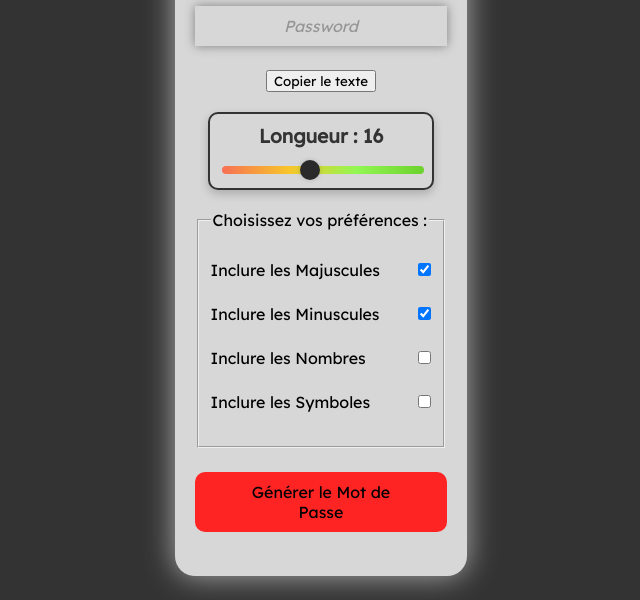
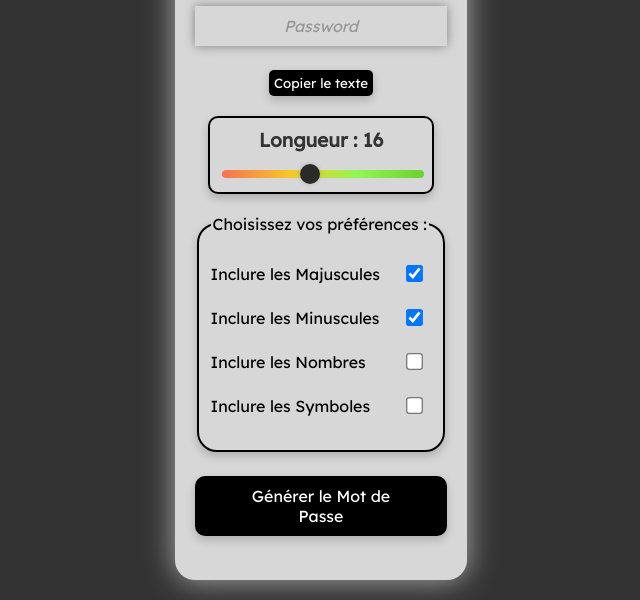
Before and after one commit to Vexyuu/PasswordGenerator, a plain HTML site: page index.html in a window 1280 px wide. Both pictures are taken after a click on the button "Copier le texte". Shown: the part 200-800 px from the top of the page, without its empty margins (319-959 px from the left). Drawn offline with Linux system fonts and the light colour scheme.

Commit message:
Updates front

```diff
--- a/script.js
+++ b/script.js
@@ -2,6 +2,8 @@ const button = document.getElementById("button-generate");
 const Resultat = document.getElementById("returnResultat");
 const slider = document.getElementById("slider");
 const lengthValue = document.getElementById("length-value");
+const buttonCP = document.getElementById("CopierColler");
+const CopyPastText = document.getElementById("CopierColler");
 
 // ----------------------------------------------------------------- //
 // --------------------------Options Table-------------------------- //
@@ -25,6 +27,7 @@ slider.addEventListener("input", function () {
   lengthValue.textContent = slider.value;
 });
 
+buttonCP.addEventListener("click", buttonCPClicked);
 button.addEventListener("click", buttonClicked);
 
 // ------------------------------------------------------------- //
@@ -52,14 +55,6 @@ function generatePassword() {
   Resultat.innerHTML = password;
 }
 
-function buttonClicked() {
-  button.style.transform = "scale(1.1)";
-  button.style.transition = "0.5s";
-  setTimeout(() => {
-    button.style.transform = "scale(1.0)";
-  }, 100);
-}
-
 function ErreurOption() {
   Resultat.innerHTML = "Veuillez sélectionner au moins une option.";
   Resultat.style.color = "red";
@@ -73,5 +68,22 @@ function ErreurOption() {
 function CopyPast() {
   navigator.clipboard.writeText(Resultat.innerHTML).then(() => {
     Resultat.innerHTML = "Copié !";
+    CopyPastText.reset();
   });
 }
+
+function buttonClicked() {
+  button.style.transform = "scale(1.2)";
+  button.style.transition = "0.6s";
+  setTimeout(() => {
+    button.style.transform = "scale(1.0)";
+  }, 100);
+}
+
+function buttonCPClicked() {
+  buttonCP.style.transform = "scale(1.2)";
+  buttonCP.style.transition = "0.6s";
+  setTimeout(() => {
+    buttonCP.style.transform = "scale(1.0)";
+  }, 100);
+}
--- a/style.css
+++ b/style.css
@@ -34,7 +34,7 @@ body {
   margin: 20px auto;
   text-align: center;
   padding: 10px;
-  border: 2px solid #333;
+  border: 2px solid black;
   border-radius: 10px;
   background-color: rgb(216, 215, 215);
   box-shadow: 0px 4px 10px rgba(0, 0, 0, 0.2);
@@ -84,6 +84,12 @@ body {
   box-shadow: 0px 0px 5px rgba(0, 0, 0, 0.2);
 }
 
+fieldset {
+  border: 2px solid black;
+  box-shadow: 0px 4px 10px rgba(0, 0, 0, 0.2);
+  border-radius: 20px;
+}
+
 /* ---------------------------------------------------------- */
 /* ---------------------Options Checkbox--------------------- */
 /* ---------------------------------------------------------- */
@@ -100,8 +106,9 @@ body {
 }
 
 input[type="checkbox"] {
+  transform: scale(1.3);
   cursor: pointer;
-  margin: 0;
+  margin-right: 10px;
 }
 #box-list-button input[type="checkbox"]:checked {
   background-color: blue;
@@ -117,17 +124,33 @@ input[type="checkbox"] {
 #button-generate {
   font-size: 16px;
   padding: 10px 50px;
-  background-color: rgb(255, 36, 36);
+  background-color: rgb(0, 0, 0);
+  color: white;
   border: none;
   border-radius: 10px;
+  box-shadow: 0px 4px 10px rgba(0, 0, 0, 0.2);
 }
 
 #button-generate:hover {
-  background-color: rgb(228, 84, 84);
+  cursor: pointer;
 }
 
 #button-generate:focus {
-  background-color: rgb(255, 36, 36);
+  cursor: pointer;
 }
 
-/* BROUILLOOOOOOOOOOOOOOOOOOOOOOOOOOOOOOOOOOOOOOOOOON */
+/* ---------------------------------------------------------- */
+/* --------------------Bouton Generer MDP-------------------- */
+/* ---------------------------------------------------------- */
+#CopierColler {
+  border: none;
+  background-color: rgb(0, 0, 0);
+  color: white;
+  border-radius: 5px;
+  padding: 5px;
+  box-shadow: 0px 4px 10px rgba(0, 0, 0, 0.2);
+}
+
+#CopierColler:hover {
+  cursor: pointer;
+}
```
Also changed, not shown: index.html (+0 -2 lines).
